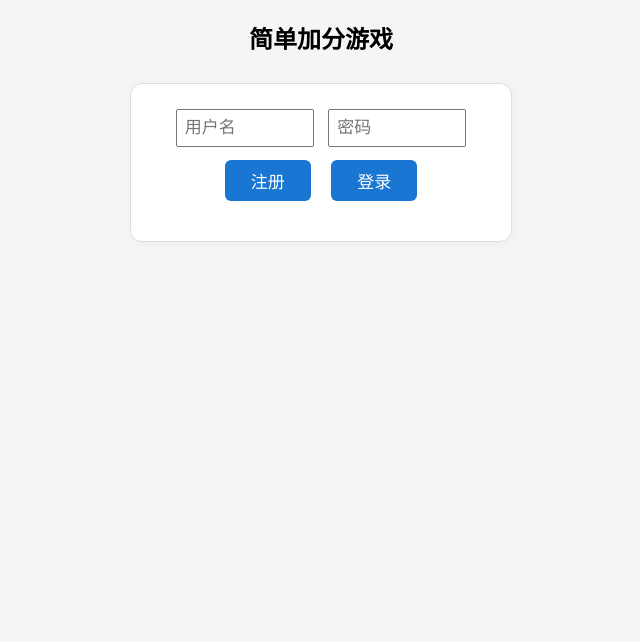
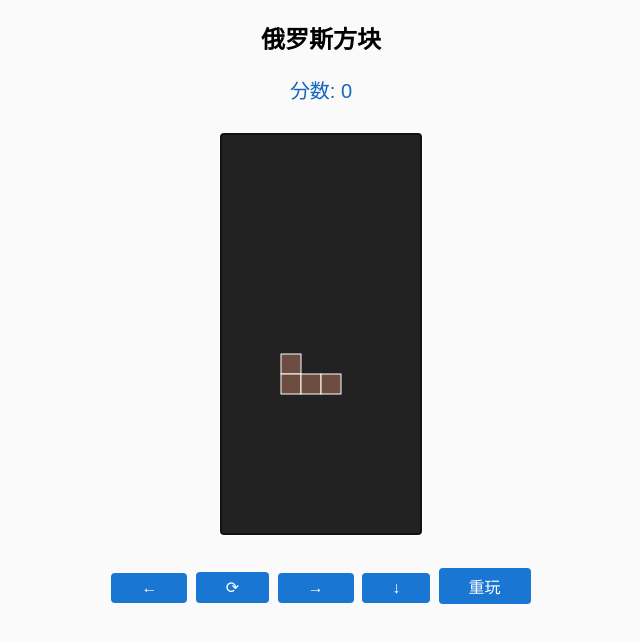
Before and after one commit to badApple001/hello, a website: page frontend/index.html in a window 1280 px wide. Shown: the whole page, without its empty margins (319-959 px from the left). Drawn offline with Linux system fonts and the light colour scheme.

Commit message:
Update index.html

```diff
--- a/frontend/index.html
+++ b/frontend/index.html
@@ -1,24 +1,145 @@
 <!DOCTYPE html>
-<html lang="zh">
+<html>
 <head>
   <meta charset="UTF-8">
-  <title>点击加分小游戏</title>
-  <link rel="stylesheet" href="style.css">
+  <title>极简俄罗斯方块</title>
+  <style>
+    body { text-align:center; font-family:sans-serif; background:#fafafa }
+    #game { display:inline-block; background:#222; margin:18px auto; }
+    #score { color:#1565c0; font-size:20px; margin:12px; }
+    button { margin:2px; padding:6px 30px; font-size:16px; border-radius:4px; border:none; background:#1976d2;color:#fff; }
+    .controls { margin:10px; }
+  </style>
 </head>
 <body>
-  <h2>简单加分游戏</h2>
-  <div id="user-panel">
-    <input id="username" placeholder="用户名">
-    <input id="password" type="password" placeholder="密码">
-    <button id="register">注册</button>
-    <button id="login">登录</button>
-    <div id="msg"></div>
+  <h2>俄罗斯方块</h2>
+  <div id="score">分数: 0</div>
+  <canvas id="game" width="200" height="400" tabindex="0"></canvas>
+  <div class="controls">
+    <button onclick="move(-1)">←</button>
+    <button onclick="rotate()">⟳</button>
+    <button onclick="move(1)">→</button>
+    <button onclick="down()">↓</button>
+    <button onclick="resetGame()">重玩</button>
   </div>
-  <div id="game-panel" style="display:none;">
-    <div id="score">分数: 0</div>
-    <button id="add-btn">点击加分</button>
-    <button id="logout">退出</button>
-  </div>
-  <script src="game.js"></script>
+  <script>
+const COLS = 10, ROWS = 20, BLOCK = 20, COLORS = ['#E53935','#3949AB','#43A047','#FB8C00','#FDD835','#6D4C41','#00ACC1'];
+const SHAPES = [
+  [[1,1,1,1]],                 // I
+  [[1,1],[1,1]],               // O
+  [[0,1,0],[1,1,1]],           // T
+  [[1,1,0],[0,1,1]],           // Z
+  [[0,1,1],[1,1,0]],           // S
+  [[1,0,0],[1,1,1]],           // L
+  [[0,0,1],[1,1,1]]            // J
+];
+let canvas = game, ctx=canvas.getContext("2d");
+let board, piece, px, py, pshape, pcolor, score=0, dropped;
+
+function resetGame() {
+  board = Array.from({length:ROWS},()=>Array(COLS).fill(0));
+  score = 0;
+  dropped = false;
+  newPiece();
+  draw();
+  updateScore();
+}
+function newPiece() {
+  let r = Math.floor(Math.random()*SHAPES.length);
+  pshape = SHAPES[r];
+  pcolor = r+1;
+  px = Math.floor(COLS/2) - Math.ceil(pshape[0].length/2);
+  py = 0;
+  if(collision(px,py,pshape)) dropped=true;
+}
+function draw() {
+  ctx.clearRect(0,0,canvas.width,canvas.height);
+  // draw board
+  for(let y=0;y<ROWS;y++)
+    for(let x=0;x<COLS;x++)
+      if(board[y][x]) {
+        ctx.fillStyle = COLORS[board[y][x]-1];
+        ctx.fillRect(x*BLOCK,y*BLOCK,BLOCK,BLOCK);
+        ctx.strokeStyle="#111";
+        ctx.strokeRect(x*BLOCK,y*BLOCK,BLOCK,BLOCK);
+      }
+  // draw piece
+  for(let y=0;y<pshape.length;y++)
+    for(let x=0;x<pshape[0].length;x++)
+      if(pshape[y][x])
+        ctx.fillStyle = COLORS[pcolor-1],
+        ctx.fillRect((px+x)*BLOCK,(py+y)*BLOCK,BLOCK,BLOCK),
+        ctx.strokeStyle="#fff",
+        ctx.strokeRect((px+x)*BLOCK,(py+y)*BLOCK,BLOCK,BLOCK);
+}
+function collision(nx,ny,ps=pshape){
+  for(let y=0;y<ps.length;y++)
+    for(let x=0;x<ps[0].length;x++)
+      if(ps[y][x]){
+        let bx=nx+x,by=ny+y;
+        if(bx<0||bx>=COLS||by>=ROWS) return true;
+        if(by>=0&&board[by][bx]) return true;
+      }
+  return false;
+}
+function merge(){
+  for(let y=0;y<pshape.length;y++)
+    for(let x=0;x<pshape[0].length;x++)
+      if(pshape[y][x]){
+        let bx=px+x, by=py+y;
+        if(by>=0) board[by][bx]=pcolor;
+      }
+}
+function rotate(){
+  let rot = pshape[0].map((_,i)=>pshape.map(r=>r[i])).map(r=>r.reverse());
+  if(!collision(px,py,rot)) pshape=rot, draw();
+}
+function move(dx){
+  if(!collision(px+dx,py)) px+=dx, draw();
+}
+function down(){
+  if(dropped) return;
+  if(!collision(px,py+1)) py++, draw();
+  else drop();
+}
+function drop(){
+  merge();
+  clearLines();
+  newPiece();
+  draw();
+}
+function clearLines(){
+  let lines=0;
+  for(let y=ROWS-1;y>=0;y--){
+    if(board[y].every(x=>x)){
+      board.splice(y,1);
+      board.unshift(Array(COLS).fill(0));
+      lines++;
+      y++;
+    }
+  }
+  score += lines*100;
+  updateScore();
+}
+function updateScore(){
+  score.innerText = "分数: "+score;
+}
+function gameTick(){
+  if(dropped) return;
+  if(!collision(px,py+1)) py++;
+  else drop();
+  draw();
+  setTimeout(gameTick,500);
+}
+canvas.onkeydown = function(e){
+  if(dropped) return;
+  if(e.key=="ArrowLeft") move(-1);
+  if(e.key=="ArrowRight") move(1);
+  if(e.key=="ArrowDown") down();
+  if(e.key=="ArrowUp") rotate();
+};
+canvas.onclick=function(){canvas.focus();}
+resetGame(); gameTick(); canvas.focus();
+</script>
 </body>
 </html>
```
